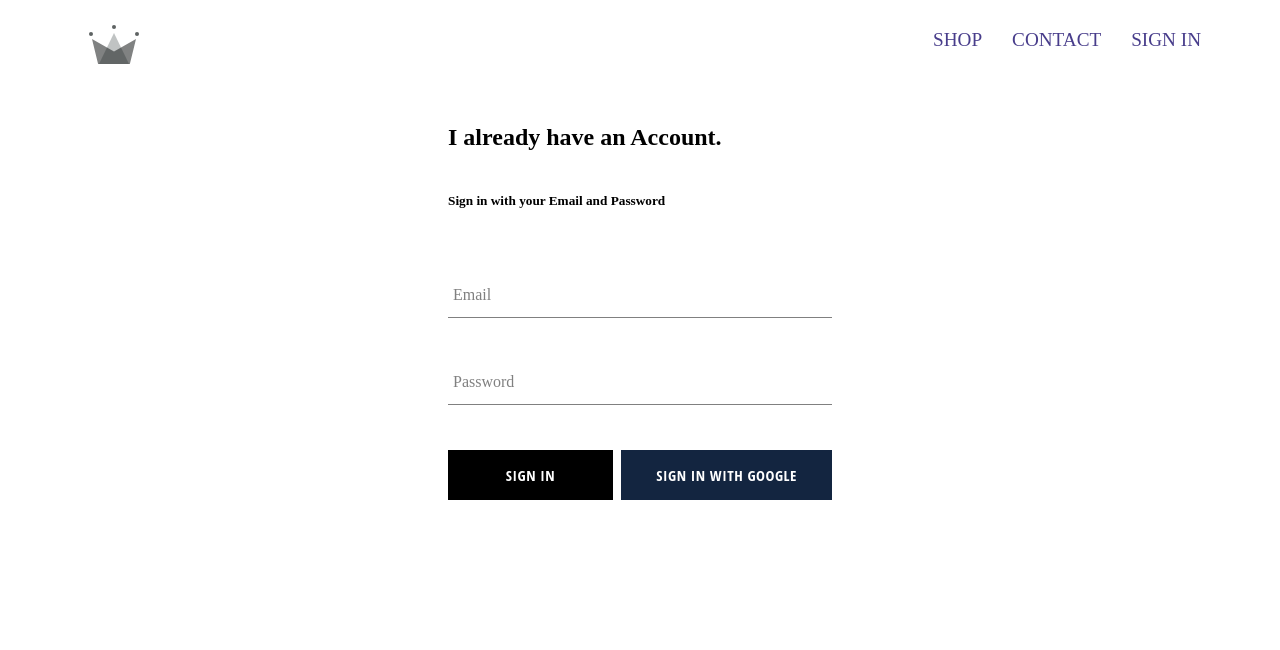
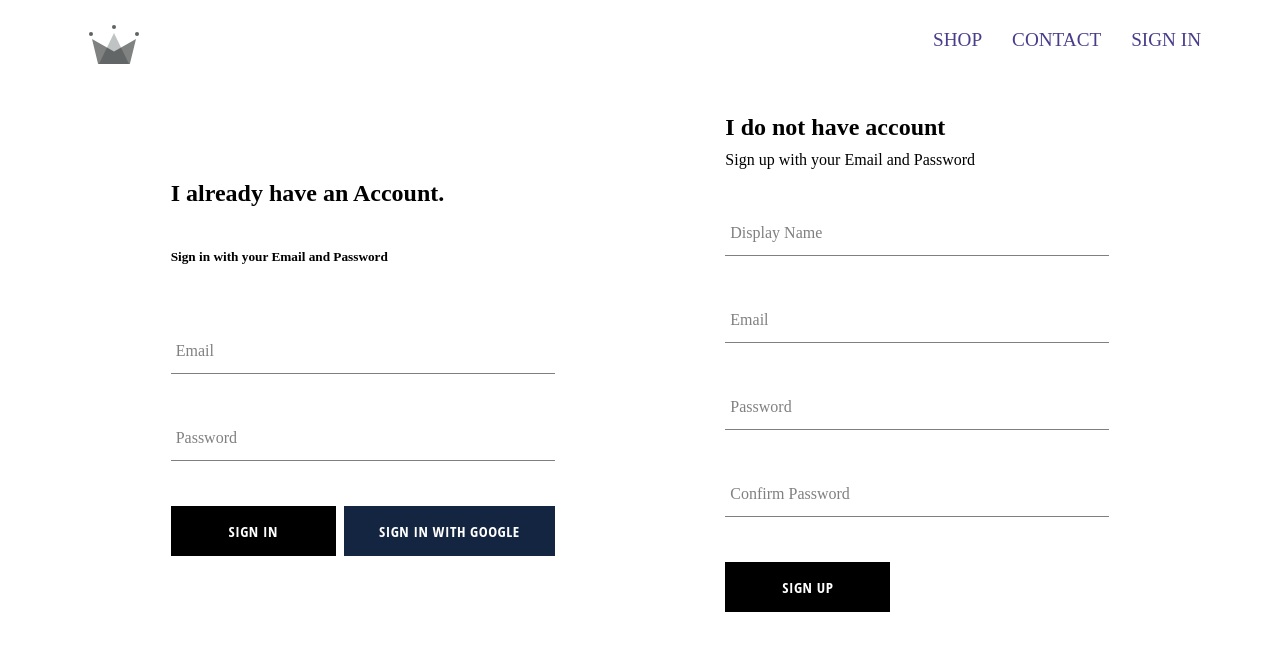
Before and after one commit to hruturaj/ecomm-clothing-react, a React (Create React App) app: page /signIn in a window 1280 px wide. Shown: the top 650 px of the page. Built offline with nearby package versions, Linux system fonts and the light colour scheme; no server answers; a web font is replaced by a local one.

Commit message:
implemented firebase utils, included ability to store authenticated user into our firestore database.

```diff
--- a/src/App.js
+++ b/src/App.js
@@ -5,7 +5,10 @@
 import { ShopPage } from "./pages/shop/shop-component.jsx";
 import { Header } from "./components/header/header.component.jsx";
 import { signIn_signUp } from "./pages/signIn-signUp/signIn-signUp.component.jsx";
-import { auth } from "../src/firebase/firebase.utils";
+import {
+  auth,
+  createUserProfileDocument,
+} from "../src/firebase/firebase.utils";
 
 class App extends React.Component {
   constructor(props) {
@@ -18,9 +21,22 @@
   unsubscribeFromAuth = null;
 
   componentDidMount() {
-    this.unsubscribeFromAuth = auth.onAuthStateChanged((user) => {
-      this.setState({ currentUser: user }, () => {
-        console.log(this.state.currentUser);
+    this.unsubscribeFromAuth = auth.onAuthStateChanged(async (userAuth) => {
+      if (userAuth) {
+        const userRef = await createUserProfileDocument(userAuth);
+
+        userRef.onSnapshot((snapShot) => {
+          this.setState({
+            currentUser: {
+              id: snapShot.id,
+              ...snapShot.data(),
+            },
+          });
+        });
+      }
+
+      this.setState({
+        currentUser: userAuth,
       });
     });
   }
--- /dev/null
+++ b/src/components/signUp/signUp-style.scss
@@ -0,0 +1,9 @@
+.sign-up{
+    display: flex;
+    flex-direction: column;
+    width: 30vw;
+}
+
+.title {
+    margin: 10px 0;
+}
--- /dev/null
+++ b/src/components/signUp/signUp.component.jsx
@@ -0,0 +1,100 @@
+import React, { Component } from "react";
+
+import { FormInput } from "../form-input/form-input.component.jsx";
+import { CustomButton } from "../custom-button/custom-buttom.component.jsx";
+
+import { auth, createUserProfileDocument } from "../../firebase/firebase.utils";
+
+import "./signUp-style.scss";
+
+export class SignUp extends Component {
+  constructor() {
+    super();
+    this.state = {
+      displayName: "",
+      email: "",
+      password: "",
+      confirmPassword: "",
+    };
+  }
+
+  handleSubmit = async (event) => {
+    event.preventDefault();
+
+    const { displayName, email, password, confirmPassword } = this.state;
+
+    if (password !== confirmPassword) {
+      alert("passwords do not match");
+      return;
+    }
+
+    try {
+      const { user } = await auth.createUserWithEmailAndPassword(
+        email,
+        password
+      );
+
+      await createUserProfileDocument(user, { displayName });
+
+      this.setState({
+        displayName: "",
+        email: "",
+        password: "",
+        confirmPassword: "",
+      });
+    } catch (err) {
+      console.error(err);
+    }
+  };
+
+  handleChange = (event) => {
+    const { name, value } = event.target;
+    this.setState({ [name]: value });
+  };
+
+  render() {
+    const { displayName, email, password, confirmPassword } = this.state;
+    return (
+      <div className="sign-up">
+        <h2 className="title">I do not have account</h2>
+        <span>Sign up with your Email and Password</span>
+        <form className="sign-up-form" onSubmit={this.handleSubmit}>
+          <FormInput
+            type="text"
+            name="displayName"
+            value={displayName}
+            onChange={this.handleChange}
+            label="Display Name"
+            required
+          ></FormInput>
+          <FormInput
+            type="email"
+            name="email"
+            value={email}
+            onChange={this.handleChange}
+            label="Email"
+            required
+          ></FormInput>
+          <FormInput
+            type="password"
+            name="password"
+            value={password}
+            onChange={this.handleChange}
+            label="Password"
+            required
+          ></FormInput>
+          <FormInput
+            type="password"
+            name="confirmPassword"
+            value={confirmPassword}
+            onChange={this.handleChange}
+            label="Confirm Password"
+            required
+          ></FormInput>
+
+          <CustomButton type="submit">Sign Up</CustomButton>
+        </form>
+      </div>
+    );
+  }
+}
--- a/src/firebase/firebase.utils.js
+++ b/src/firebase/firebase.utils.js
@@ -13,6 +13,31 @@
   measurementId: "G-KCCHEENRWP",
 };
 
+export const createUserProfileDocument = async (userAuth, additionalData) => {
+  if (!userAuth) return;
+
+  const userRef = firestore.doc(`users/${userAuth.uid}`);
+  const snapShot = await userRef.get();
+
+  if (!snapShot.exists) {
+    const { displayName, email } = userAuth;
+    const createdAt = new Date();
+
+    try {
+      await userRef.set({
+        displayName,
+        email,
+        createdAt,
+        ...additionalData,
+      });
+    } catch (err) {
+      console.log("error creating user : ", err.message);
+    }
+  }
+
+  return userRef;
+};
+
 firebase.initializeApp(config);
 
 export const auth = firebase.auth();
--- a/src/pages/signIn-signUp/signIn-signUp-style.scss
+++ b/src/pages/signIn-signUp/signIn-signUp-style.scss
@@ -1,6 +1,6 @@
 .sign-in-sign-out{
     display: flex;
     flex-direction: horizontal;
-    justify-content: space-around;
+    justify-content: space-evenly;
     align-items: center;
 }
--- a/src/pages/signIn-signUp/signIn-signUp.component.jsx
+++ b/src/pages/signIn-signUp/signIn-signUp.component.jsx
@@ -1,10 +1,12 @@
 import React from "react";
 import { SignIn } from "../../components/signIn/signIn.component.jsx";
+import { SignUp } from "../../components/signUp/signUp.component.jsx";
 
 import "./signIn-signUp-style.scss";
 
 export const signIn_signUp = () => (
   <div className="sign-in-sign-out">
     <SignIn></SignIn>
+    <SignUp></SignUp>
   </div>
 );
```
